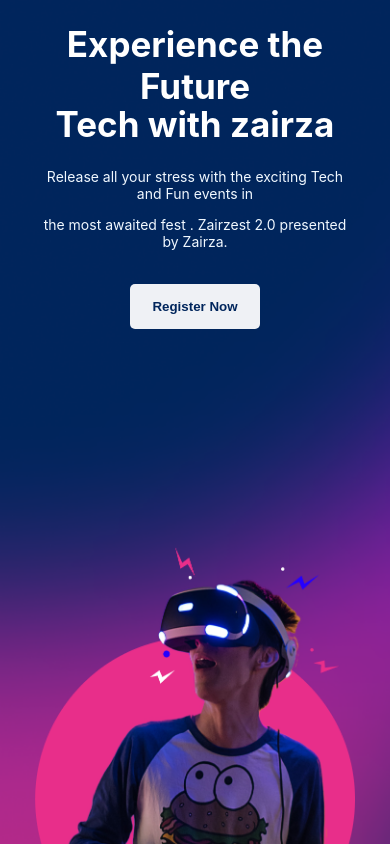
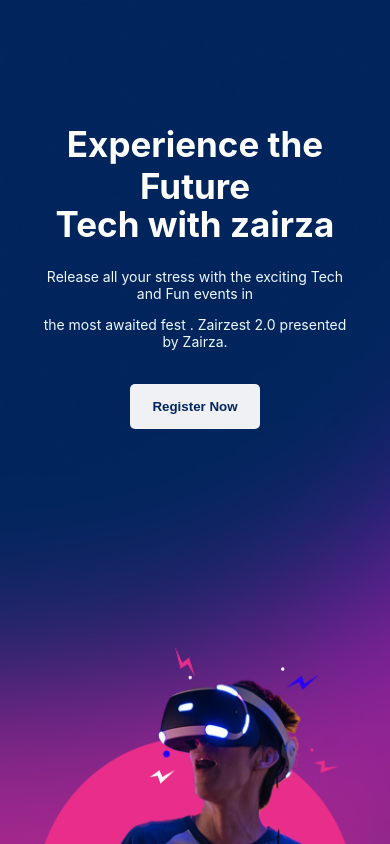
Before and after one commit to Darkdev112/zairzest_2023, a React (Create React App) app: page / in a window 390 px wide. Shown: the top 844 px of the page. Built offline with nearby package versions, Linux system fonts and the light colour scheme.

Commit message:
main page done and footer some edits done!

```diff
--- a/src/pages/Main/Main.scss
+++ b/src/pages/Main/Main.scss
@@ -1,5 +1,7 @@
 //top portion
-
+*{
+  overflow-x: hidden;
+}
 .top-part {
   height: 100vh;
   display: flex;
@@ -169,6 +171,7 @@
 
 @media(max-width:500px){
   .top-part {
+    padding-top: 100px;
     .left-part {
       margin-left: 0px;
       width: 320px;
```
